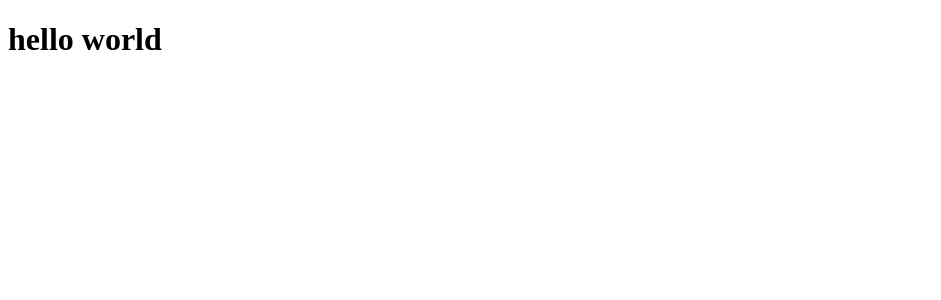
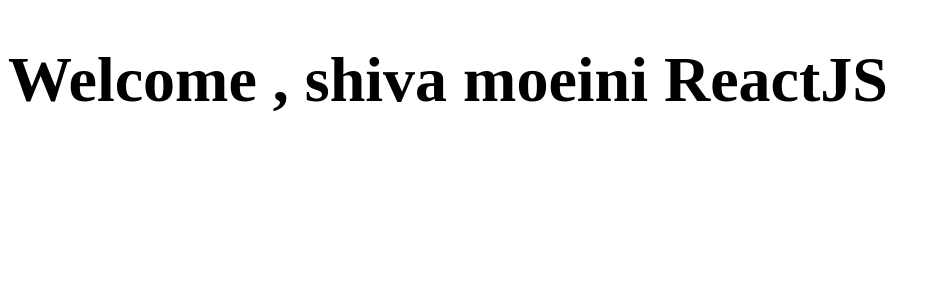
Before and after one commit to shivamoeini/zamin-khaki, a React (Create React App) app in the folder client/my-app/: page / in a window 1280 px wide. Shown: the top 300 px of the page, without its empty margins (0-941 px from the left). Built offline with nearby package versions, Linux system fonts and the light colour scheme.

Commit message:
fullname

```diff
--- a/client/my-app/src/index.js
+++ b/client/my-app/src/index.js
@@ -1,10 +1,16 @@
 import React from 'react';
 import ReactDOM from 'react-dom/client';
 
-
-
+function formatName(user){
+return user.firstName+' '+user.lastName;
+}
+const user={
+  firstName:"shiva",
+  lastName:"moeini"
+};
+const element=<h1>Welcome , {formatName(user)} ReactJS</h1>
 
 const root = ReactDOM.createRoot(document.getElementById('root'));
 root.render(
-<h1>hello world</h1>
+<h1>{element}</h1>
 );
```
Also changed, not shown: client/my-app/src/App.js (+1 -9 lines).
